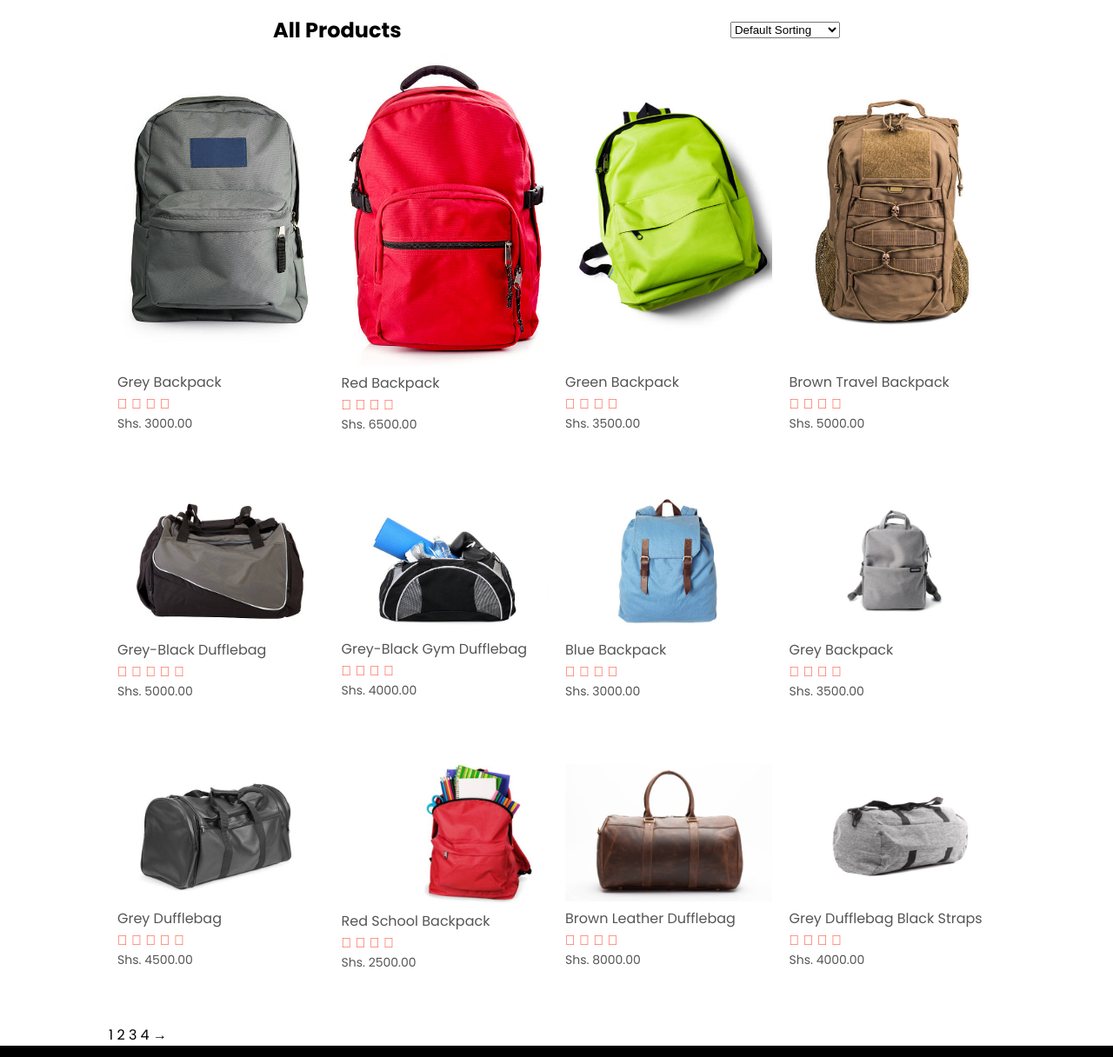
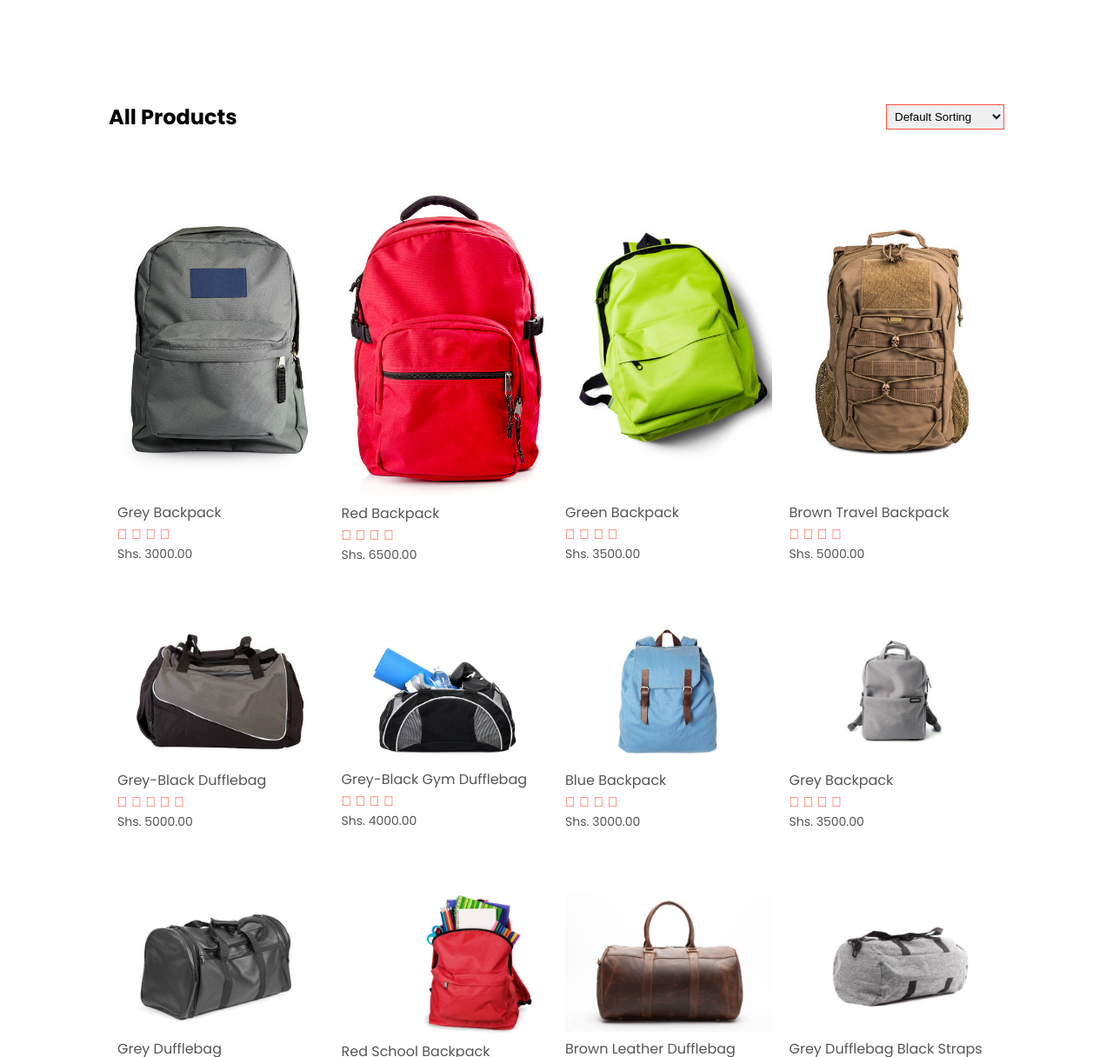
Before and after one commit to EugeneMugaisi/Iconic, a plain HTML site: page products.html in a window 1280 px wide. Shown: the part 78-1294 px from the top of the page at 87% size. Drawn offline with Linux system fonts and the light colour scheme.

Commit message:
modified style for all products page

```diff
--- a/style.css
+++ b/style.css
@@ -305,6 +305,44 @@ ul
     display: none;
 }
 
+
+/* all products */
+
+.row-2
+{
+    justify-content: space-between;
+    margin: 100px auto 50px;
+}
+select
+{
+    border: 1px solid #ff523b;
+    padding: 5px;
+}
+select:focus
+{
+    outline: none;
+}
+.page-btn
+{
+    margin: 0 auto 80px;
+}
+.page-btn span
+{
+    display: inline-block;
+    border: 1px solid #ff523b;
+    margin-left: 10px;
+    width: 40px;
+    height: 40px;
+    text-align: center;
+    line-height: 40px;
+    cursor: pointer;
+}
+.page-btn span:hover
+{
+    background: #ff523b;
+    color: #fff;
+}
+
 /* media query for menu */
 @media only screen and (max-width: 800px)
 {
```
